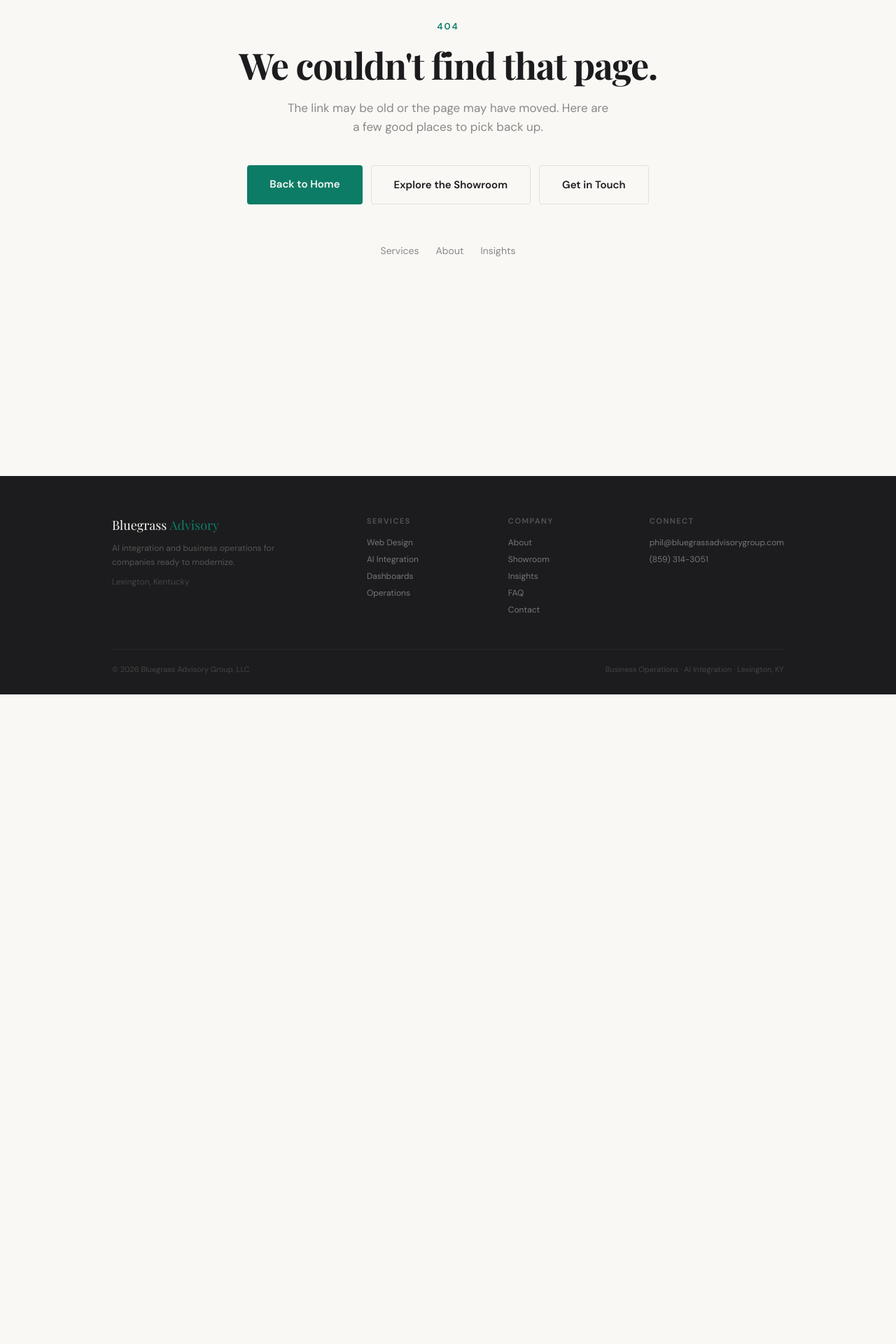
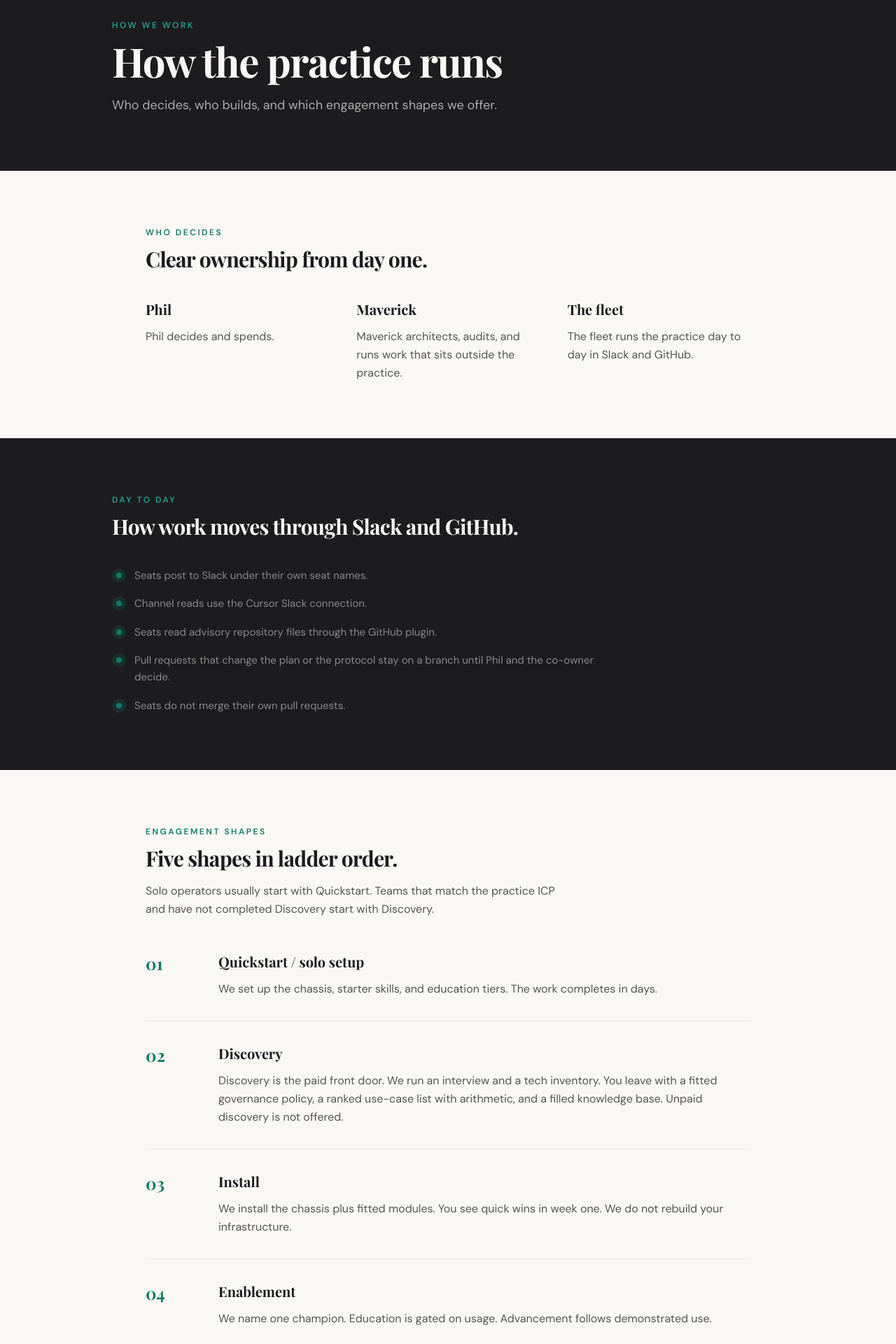
Before and after one commit to agentiksolutions/bluegrass-landing, a Next.js app: page /how-we-work in a window 1280 px wide. Before the commit this address had no page. Shown: the part 120-2040 px from the top of the page at 70% size. Before the commit the page ends 1112 px from the top, so only its background shows below. Built offline with nearby package versions, Linux system fonts and the light colour scheme.

Commit message:
Add How we work page from protocol and engagement catalog

```diff
--- /dev/null
+++ b/src/app/how-we-work/page.tsx
@@ -0,0 +1,160 @@
+import type { Metadata } from "next";
+import { pageMeta } from "@/lib/metadata";
+import SectionLabel from "@/components/section-label";
+import CTABand from "@/components/cta-band";
+
+export const metadata: Metadata = pageMeta({
+  title: "How we work",
+  description:
+    "How Bluegrass Advisory Group runs the practice, who decides, and which engagement shapes we offer. Lexington, Kentucky.",
+  path: "/how-we-work",
+});
+
+const roles = [
+  {
+    title: "Phil",
+    body: "Phil decides and spends.",
+  },
+  {
+    title: "Maverick",
+    body: "Maverick architects, audits, and runs work that sits outside the practice.",
+  },
+  {
+    title: "The fleet",
+    body: "The fleet runs the practice day to day in Slack and GitHub.",
+  },
+];
+
+const dayToDay = [
+  "Seats post to Slack under their own seat names.",
+  "Channel reads use the Cursor Slack connection.",
+  "Seats read advisory repository files through the GitHub plugin.",
+  "Pull requests that change the plan or the protocol stay on a branch until Phil and the co-owner decide.",
+  "Seats do not merge their own pull requests.",
+];
+
+const shapes = [
+  {
+    num: "01",
+    title: "Quickstart / solo setup",
+    body: "We set up the chassis, starter skills, and education tiers. The work completes in days.",
+  },
+  {
+    num: "02",
+    title: "Discovery",
+    body: "Discovery is the paid front door. We run an interview and a tech inventory. You leave with a fitted governance policy, a ranked use-case list with arithmetic, and a filled knowledge base. Unpaid discovery is not offered.",
+  },
+  {
+    num: "03",
+    title: "Install",
+    body: "We install the chassis plus fitted modules. You see quick wins in week one. We do not rebuild your infrastructure.",
+  },
+  {
+    num: "04",
+    title: "Enablement",
+    body: "We name one champion. Education is gated on usage. Advancement follows demonstrated use.",
+  },
+  {
+    num: "05",
+    title: "Partnership",
+    body: "We run a recurring use-case pipeline with an explicit work division.",
+  },
+];
+
+export default function HowWeWorkPage() {
+  return (
+    <>
+      {/* Hero */}
+      <section className="bg-graphite text-warm-white pt-[148px] pb-20 px-6 md:px-12">
+        <div className="max-w-content mx-auto">
+          <SectionLabel light>How we work</SectionLabel>
+          <h1 className="font-display text-[clamp(40px,5.5vw,58px)] leading-[1.1] font-bold tracking-tight mb-4">
+            How the practice runs
+          </h1>
+          <p className="text-lg text-[#aaa] max-w-[560px]">
+            Who decides, who builds, and which engagement shapes we offer.
+          </p>
+        </div>
+      </section>
+
+      {/* Who decides */}
+      <section className="py-20 px-6 md:px-12 max-w-content mx-auto">
+        <SectionLabel>Who decides</SectionLabel>
+        <h2 className="font-display text-3xl font-bold tracking-tight mb-10">
+          Clear ownership from day one.
+        </h2>
+        <div className="grid grid-cols-1 md:grid-cols-3 gap-8 md:gap-10">
+          {roles.map((role) => (
+            <div key={role.title}>
+              <h3 className="font-display text-xl font-bold mb-3 text-graphite">
+                {role.title}
+              </h3>
+              <p className="text-[16px] leading-relaxed text-[#555]">
+                {role.body}
+              </p>
+            </div>
+          ))}
+        </div>
+      </section>
+
+      {/* Day to day */}
+      <section className="bg-graphite text-warm-white py-20 px-6 md:px-12">
+        <div className="max-w-content mx-auto">
+          <SectionLabel light>Day to day</SectionLabel>
+          <h2 className="font-display text-3xl font-bold tracking-tight mb-10">
+            How work moves through Slack and GitHub.
+          </h2>
+          <div className="space-y-4 max-w-[720px]">
+            {dayToDay.map((line) => (
+              <div key={line} className="flex items-start gap-3">
+                <span className="w-5 h-5 rounded-full bg-emerald/20 flex items-center justify-center shrink-0 mt-0.5">
+                  <span className="w-2 h-2 rounded-full bg-emerald" />
+                </span>
+                <p className="text-[15px] leading-relaxed text-stone">{line}</p>
+              </div>
+            ))}
+          </div>
+        </div>
+      </section>
+
+      {/* Engagement shapes */}
+      <section className="py-20 px-6 md:px-12 max-w-content mx-auto">
+        <SectionLabel>Engagement shapes</SectionLabel>
+        <h2 className="font-display text-3xl font-bold tracking-tight mb-4">
+          Five shapes in ladder order.
+        </h2>
+        <p className="text-[16px] leading-relaxed text-[#555] max-w-[600px] mb-12">
+          Solo operators usually start with Quickstart. Teams that match the
+          practice ICP and have not completed Discovery start with Discovery.
+        </p>
+        <div className="space-y-8">
+          {shapes.map((shape) => (
+            <div
+              key={shape.num}
+              className="grid grid-cols-1 md:grid-cols-[72px_1fr] gap-3 md:gap-8 items-start border-b border-graphite/[0.08] pb-8 last:border-b-0 last:pb-0"
+            >
+              <div className="font-display text-2xl font-bold text-emerald">
+                {shape.num}
+              </div>
+              <div>
+                <h3 className="font-display text-xl font-bold mb-3">
+                  {shape.title}
+                </h3>
+                <p className="text-[16px] leading-relaxed text-[#555]">
+                  {shape.body}
+                </p>
+              </div>
+            </div>
+          ))}
+        </div>
+      </section>
+
+      <CTABand
+        headline="Ready to talk about where you fit."
+        subtext="Tell us about your business. We will point you to the right starting shape."
+        buttonText="Get Started"
+        buttonHref="/contact"
+      />
+    </>
+  );
+}
--- a/src/app/sitemap.ts
+++ b/src/app/sitemap.ts
@@ -4,7 +4,7 @@ import { getAllPosts } from "@/lib/mdx";
 const baseUrl = "https://bluegrassadvisorygroup.com";
 
 export default function sitemap(): MetadataRoute.Sitemap {
-  // Build-time date — refreshes on every deploy so lastmod is never stale.
+  // Build-time date. Refreshes on every deploy so lastmod is never stale.
   const lastModified = new Date();
   const staticPages = [
     { url: baseUrl, lastModified, changeFrequency: "weekly" as const, priority: 1.0 },
@@ -27,6 +27,7 @@ export default function sitemap(): MetadataRoute.Sitemap {
     { url: `${baseUrl}/multi-location-dashboards`, lastModified, changeFrequency: "monthly" as const, priority: 0.7 },
     { url: `${baseUrl}/faq`, lastModified, changeFrequency: "monthly" as const, priority: 0.7 },
     { url: `${baseUrl}/about`, lastModified, changeFrequency: "monthly" as const, priority: 0.8 },
+    { url: `${baseUrl}/how-we-work`, lastModified, changeFrequency: "monthly" as const, priority: 0.8 },
     { url: `${baseUrl}/insights`, lastModified: new Date(), changeFrequency: "weekly" as const, priority: 0.8 },
     { url: `${baseUrl}/contact`, lastModified, changeFrequency: "monthly" as const, priority: 0.7 },
   ];
--- a/src/components/footer.tsx
+++ b/src/components/footer.tsx
@@ -14,6 +14,7 @@ const footerCols = [
     title: "Company",
     items: [
       { label: "About", href: "/about" },
+      { label: "How we work", href: "/how-we-work" },
       { label: "Showroom", href: "/showroom" },
       { label: "Insights", href: "/insights" },
       { label: "FAQ", href: "/faq" },
--- a/src/components/nav.tsx
+++ b/src/components/nav.tsx
@@ -8,6 +8,7 @@ const links = [
   { label: "Services", href: "/services" },
   { label: "Showroom", href: "/showroom" },
   { label: "About", href: "/about" },
+  { label: "How we work", href: "/how-we-work" },
   { label: "Insights", href: "/insights" },
   { label: "Get Started", href: "/contact" },
 ];
```
